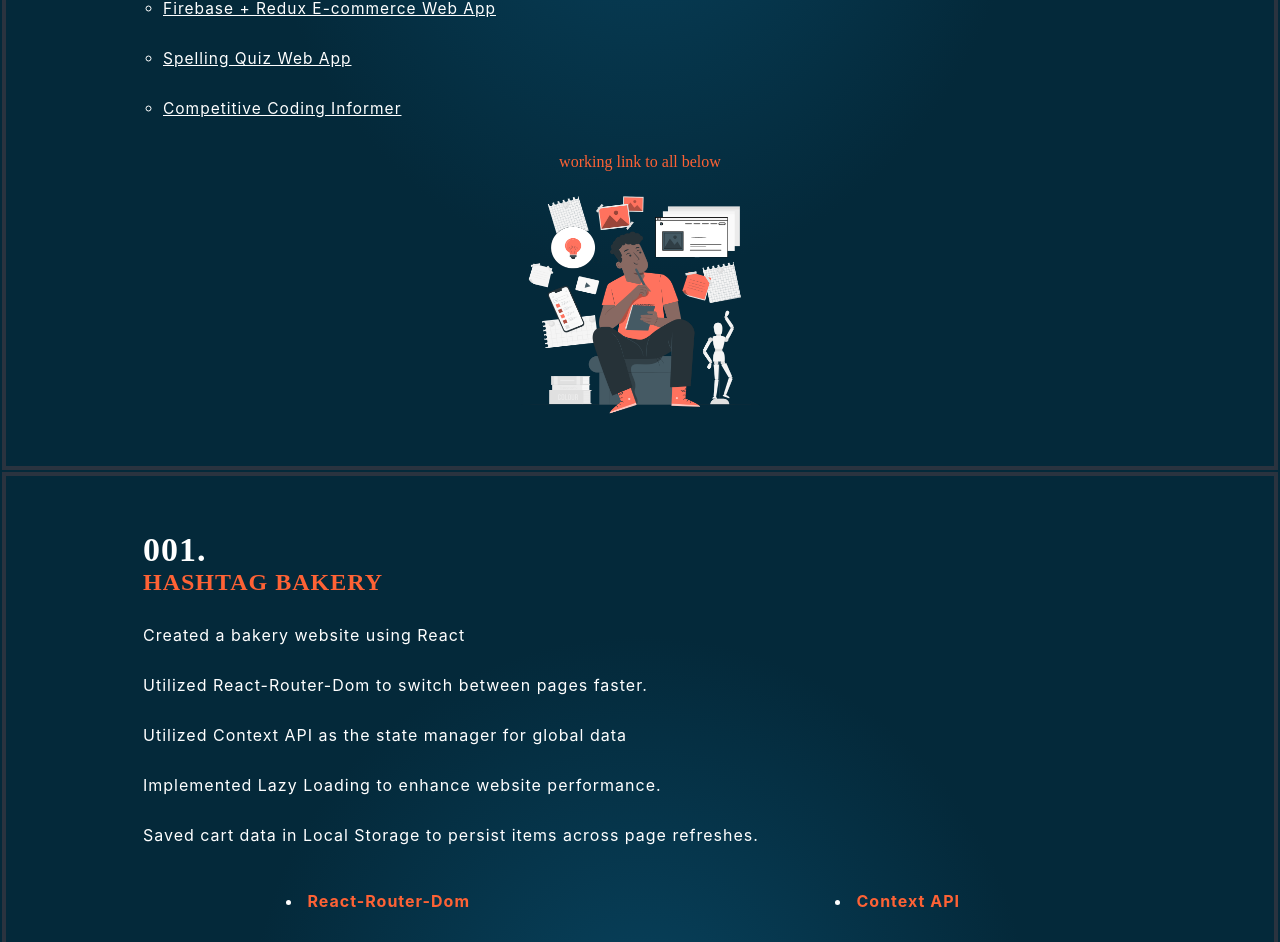
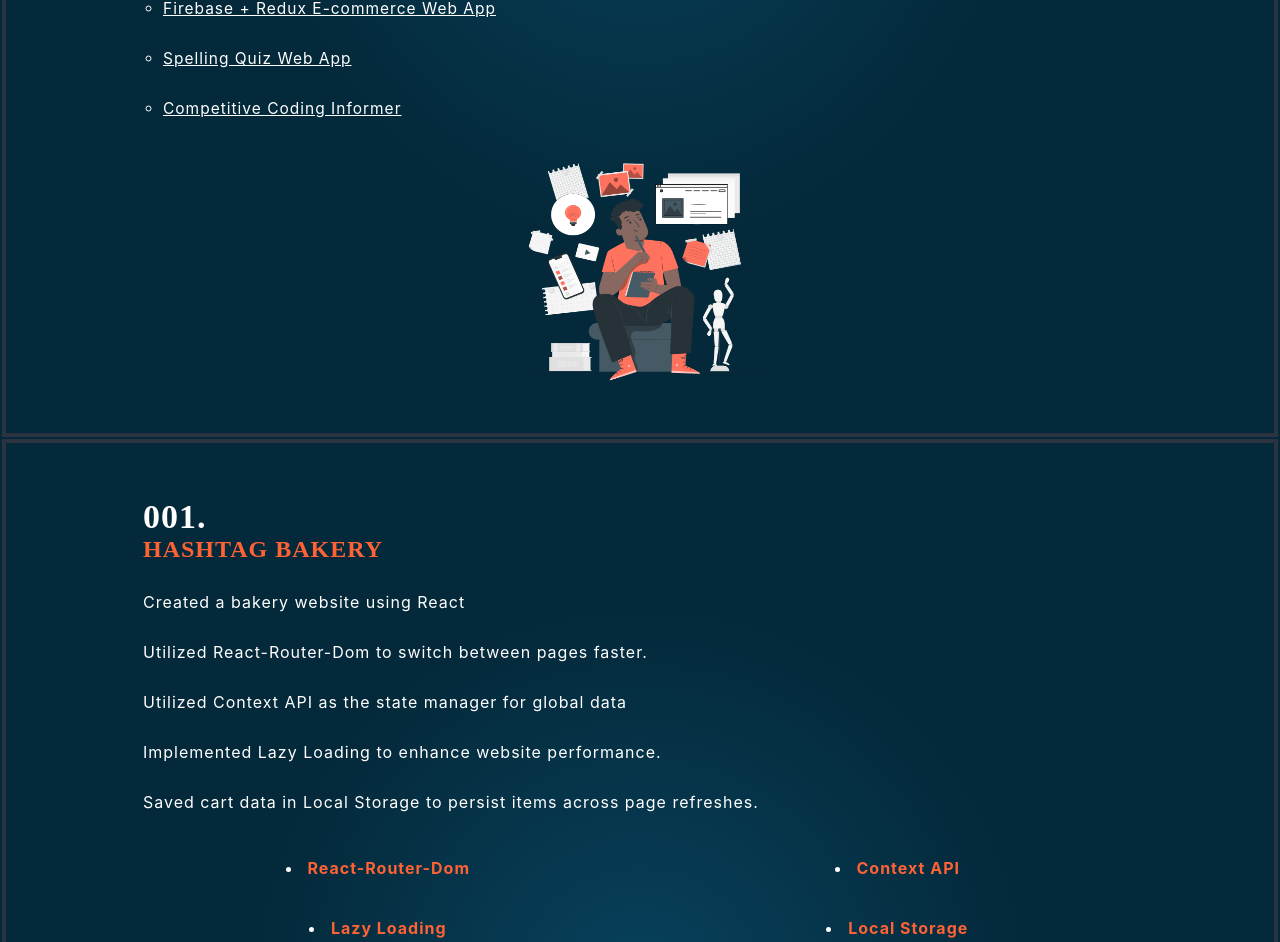
Before and after one commit to ankitsingh2105/Portfolio, a React (Create React App) app: page / in a window 1280 px wide. Shown: the part 3373-4315 px from the top of the page. Built offline with nearby package versions, Linux system fonts and the light colour scheme; a web font is replaced by a local one.

Commit message:
updated UI | added project

```diff
--- a/src/COMPONENTS/Newhome.jsx
+++ b/src/COMPONENTS/Newhome.jsx
@@ -502,7 +502,7 @@ export default function Newhome() {
                         </ul>
                     </div>
                     <div className="align2">
-                        <div style={greetingstyle}>working link to all below</div>
+                        {/* <div style={greetingstyle}>working link to all below</div> */}
                         <img style={{ marginBottom: "15px" }} loading="lazy" className='actingthinking align2 ' src={actingthinking} alt="" />
                     </div>
                 </div>
```
